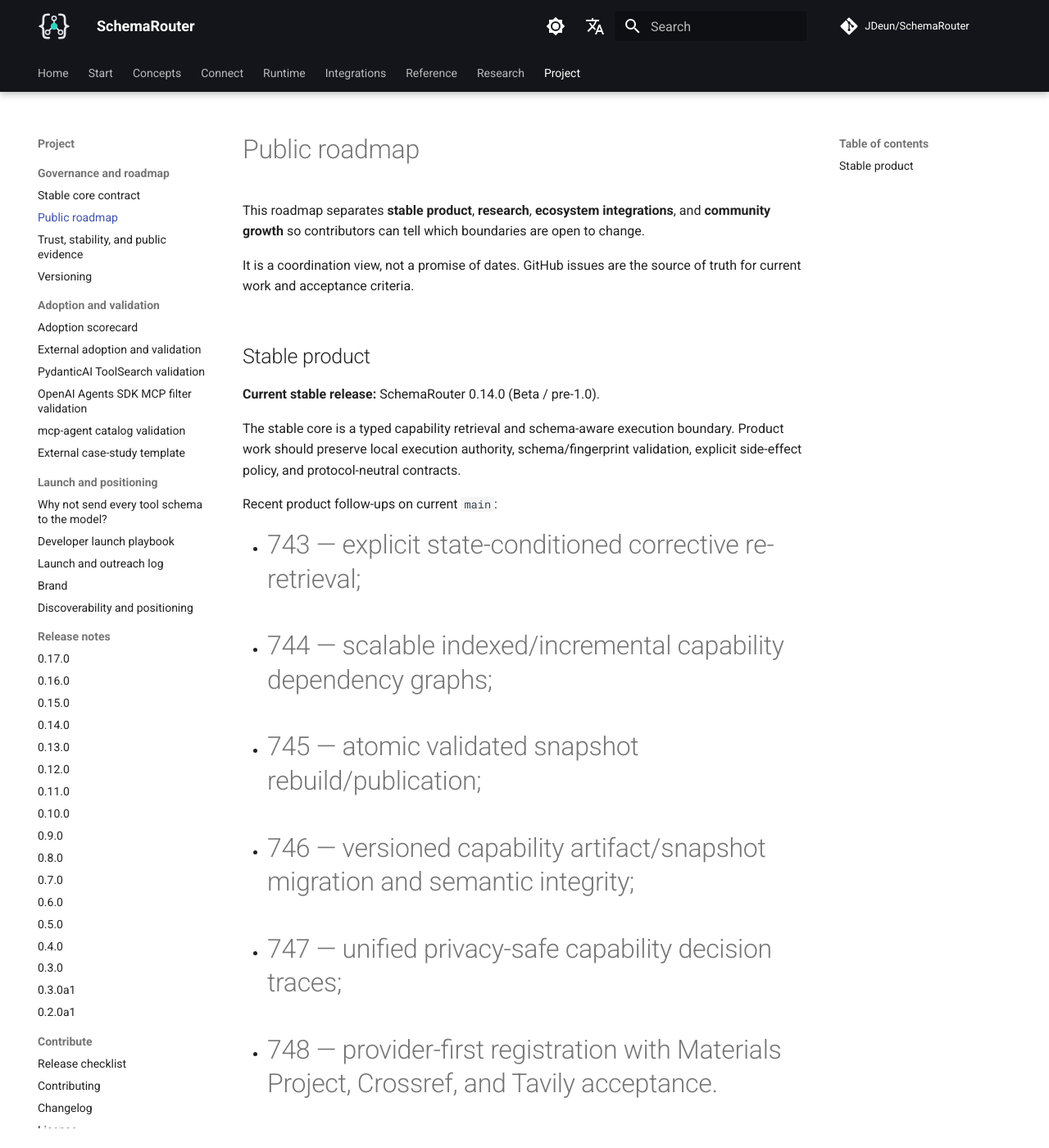
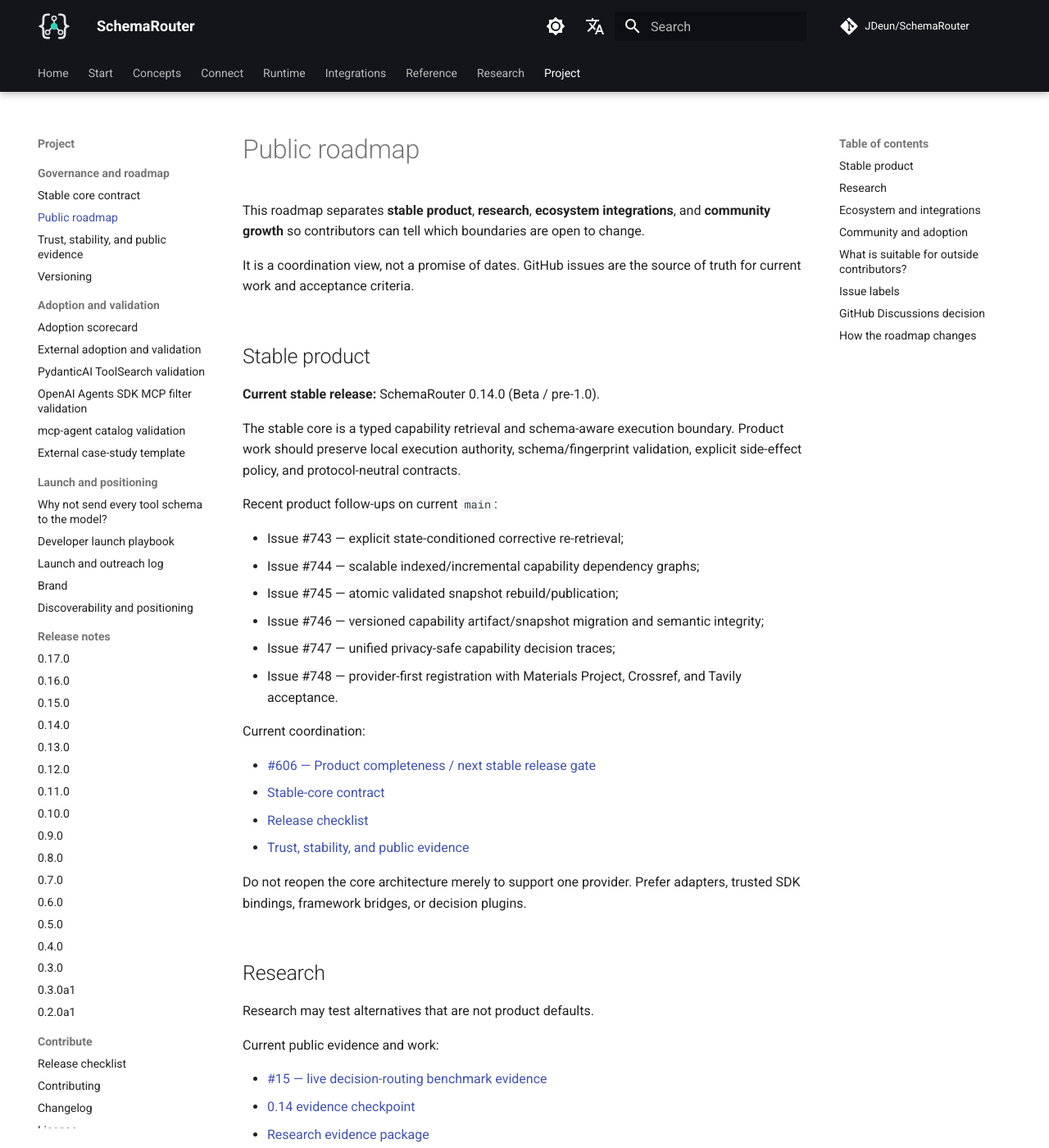
Before and after one commit to JDeun/SchemaRouter, an MkDocs documentation site: the page built from docs/project/roadmap.md, in a window 1280 px wide and 1400 px high. Shown: the whole window at 82% size. Built offline with MkDocs 1.6.1 and Material for MkDocs 9.7.7, drawn with Linux system fonts in a browser that asks for light colours; comment, search, counter and statistics services are not loaded.

Commit message:
docs(en): resolve remaining numeric issue references and sync translation manifest

```diff
--- a/docs/project/roadmap.md
+++ b/docs/project/roadmap.md
@@ -16,12 +16,12 @@
 
 Recent product follow-ups on current `main`:
 
-- #743 — explicit state-conditioned corrective re-retrieval;
-- #744 — scalable indexed/incremental capability dependency graphs;
-- #745 — atomic validated snapshot rebuild/publication;
-- #746 — versioned capability artifact/snapshot migration and semantic integrity;
-- #747 — unified privacy-safe capability decision traces;
-- #748 — provider-first registration with Materials Project, Crossref, and Tavily acceptance.
+- Issue #743 — explicit state-conditioned corrective re-retrieval;
+- Issue #744 — scalable indexed/incremental capability dependency graphs;
+- Issue #745 — atomic validated snapshot rebuild/publication;
+- Issue #746 — versioned capability artifact/snapshot migration and semantic integrity;
+- Issue #747 — unified privacy-safe capability decision traces;
+- Issue #748 — provider-first registration with Materials Project, Crossref, and Tavily acceptance.
 
 Current coordination:
 
```
Also changed, not shown: docs/research/corrective-reretrieval.md (+1 -1 lines), docs/research/large-heldout-agent-utility.md (+1 -1 lines), docs/research/typed-capability-retrieval-ablation.md (+1 -1 lines), 1 other file.
